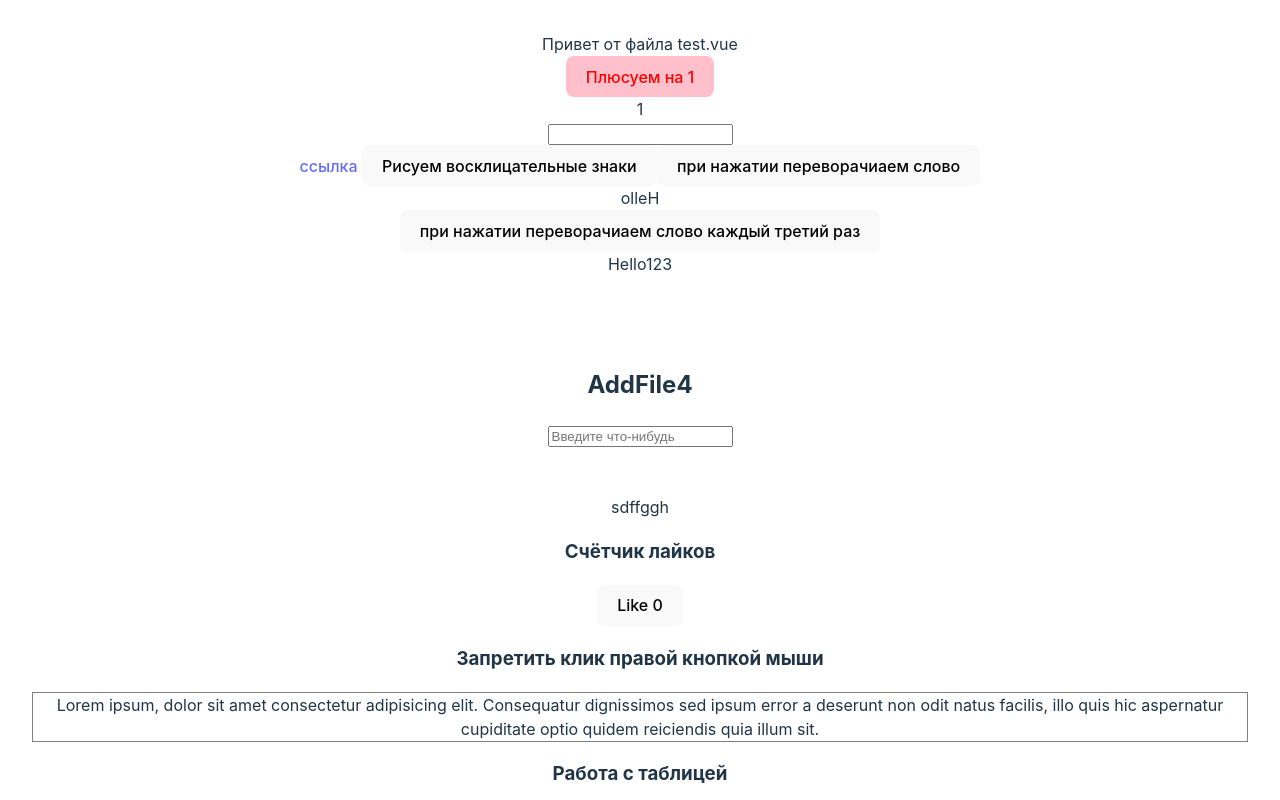
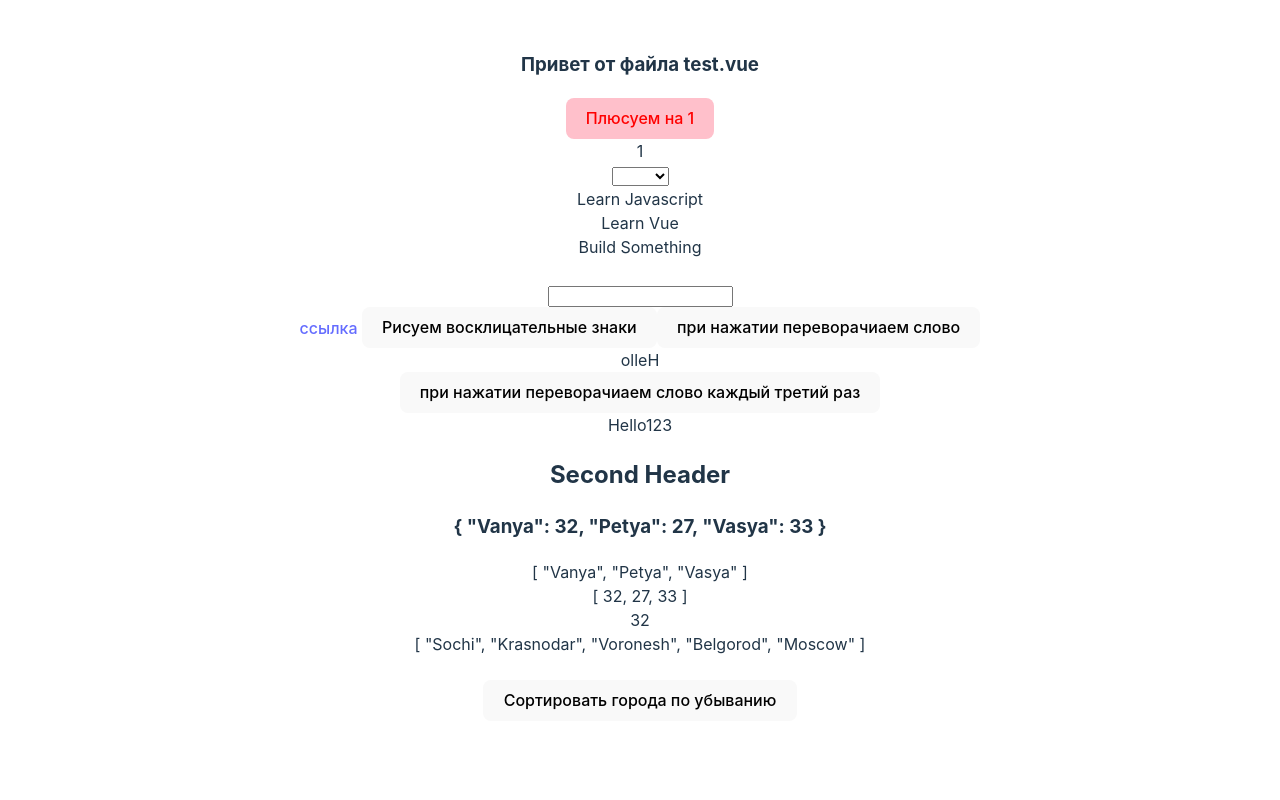
Before and after one commit to belkud/work_with_Vue, a Vue app: page / in a window 1280 px wide. Shown: the top 800 px of the page. Built offline with nearby package versions, Linux system fonts and the light colour scheme.

Commit message:
make mini tasks in vue

```diff
--- a/src/components/AddFile.vue
+++ b/src/components/AddFile.vue
@@ -11,7 +11,7 @@ import { ref, onBeforeMount, onBeforeUpdate, onMounted, onUnmounted, onUpdated,
 // до уничтожения компонента.
 
 onBeforeMount(()=> {
-  console.log('onBeforeMount');
+  // console.log('onBeforeMount');
 })
 // onBeforeUpdate(()=> {
 //   console.log('onBeforeUpdate');
@@ -97,6 +97,7 @@ function changeBackground () {
     background.value = 'blue'
   }
 }
+
 
 
 // str.value = day.toISOString()
--- a/src/components/test.vue
+++ b/src/components/test.vue
@@ -1,10 +1,23 @@
 
 <template>
-    <div>Привет от файла test.vue</div>
+    <h3>Привет от файла test.vue</h3>
     <button :style="mystyle"   @click.prevent="prevAction"> Плюсуем на <span class="font">{{ num }}</span> </button>
     <div :style="'font-size:' +num + 'em'">{{ num }}</div>
 
 
+    <select v-model="select" @click="console.log(select.value)">
+            <option value="All">All</option>
+            <option value="Learn">Learn</option>
+            <option value="Read">Read</option>
+            <option value="Build">Build</option>
+    </select>
+<div></div>
+
+
+
+    <div v-for="lang in sortLanguages">{{ lang.words }}</div>
+
+<br>
     <input @:contextmenu.prevent="" type="text" v-model="text">
     <div >{{ text }}</div>
     <a @click.prevent href="http://localhost:5173/">ссылка </a>
@@ -19,23 +32,95 @@
     <button @click="evenOdd++, hi2+='!'">при нажатии переворачиаем слово каждый третий раз</button>
     <div v-if="evenOdd%3==0">  {{ hi2 }}</div>
     <div v-else> {{ hi2.split('').reverse().join('') }}</div>
+    <div v-html="secondHeader"></div>
+
+    <h3>{{ users }}</h3>
+    <div> {{ Object.keys(users) }}</div>
+    <div> {{ Object.values(users) }}</div>
+    <div>{{ users.Vanya }}</div>
+
+    <div>{{ Object(cities) }}</div>
+    <br>
+
+    <button v-if="hideButtonCity==true" @click="cities.sort(), hideButtonCity=!hideButtonCity">Сортировать города по убыванию</button>
+    <button v-else  @click="cities.sort().reverse(), hideButtonCity=!hideButtonCity">Сортировать города по возрастанию</button>
 <br>
 <br>
 <br>
+<br>
+<br>
+<br>
+<br>
+<br>
+<br>
+<br>
+<br>
+<br>
+<br>
+<br>
+<br>
+<br>
+<br>
+<br>
+<br>
+<br>
+
 </template>
 
 
 <script setup lang="ts">
-    import { ref } from "vue";
+    import { computed, ref, watch, vModelSelect } from "vue";
 
+
+
+    let sortLanguages = ref ([
+        {index:0, words : 'Learn Javascript'},
+        {index:1, words : 'Learn Vue'},
+        {index:2, words : 'Build Something'},
+    ])
+
+
+
+    let hideButtonCity = ref(true)
     let hi = ref('Hello')
     let changeWord = ref(true)
 
+    let secondHeader = `<h2> Second Header</h2>`
     // !!!!!!!!!!!!!!!
 
     let evenOdd = ref(0)
     let hi2 = ref('Hello123')
 
+    let users = {
+        Vanya :32,
+        Petya: 27,
+        Vasya :33
+    }
+
+    let cities = ([
+        'Sochi', 'Krasnodar', 'Voronesh', 'Belgorod', 'Moscow'
+    ])
+
+
+    const filteredArr = (computed(()=> {
+        if (sele) {
+
+        } else {
+
+        }
+    }))
+
+
+
+
+
+// console.log(cities.toString().split(',').join('\n'))
+let citiesInNewRow = cities.toString().split(',').join('\n')
+
+    const newUsers = Object.keys(users)
+
+    const keys = Object.keys(users)
+    // console.log(keys);
 
 
     let num = ref(1)
@@ -48,19 +133,25 @@
     }
 
     let text = ref ('')
-
+//
 
     function prevAction (e:any) {
         num.value++
     }
+
+let apple = 'orange'
+
+    let fruit = {
+        [apple] : 5
+    }
+    // console.log(fruit);
+
 </script>
 
 
 <style scoped>
-    .font {
-        /* fontSize: '2em', */
-        /* font-size: 1.4em; */
-    }
+
+
 </style>
 
 
```
